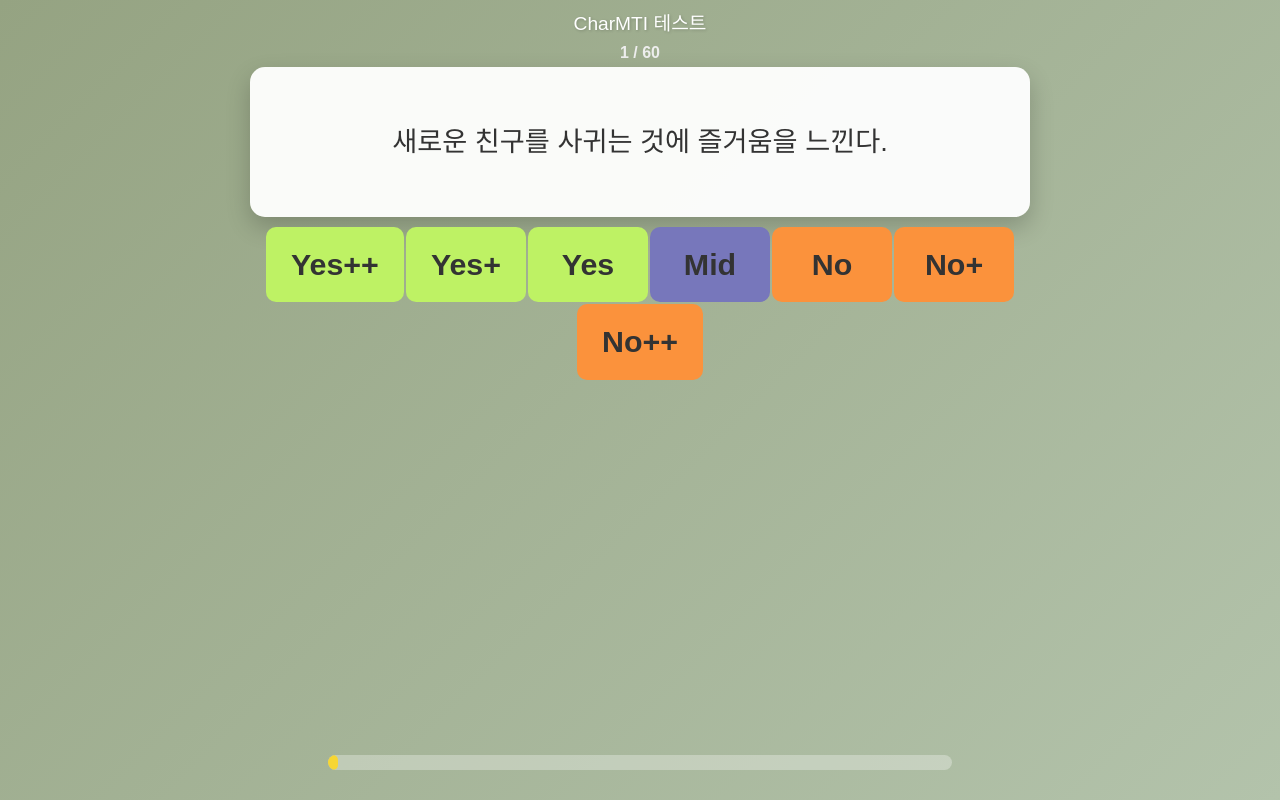
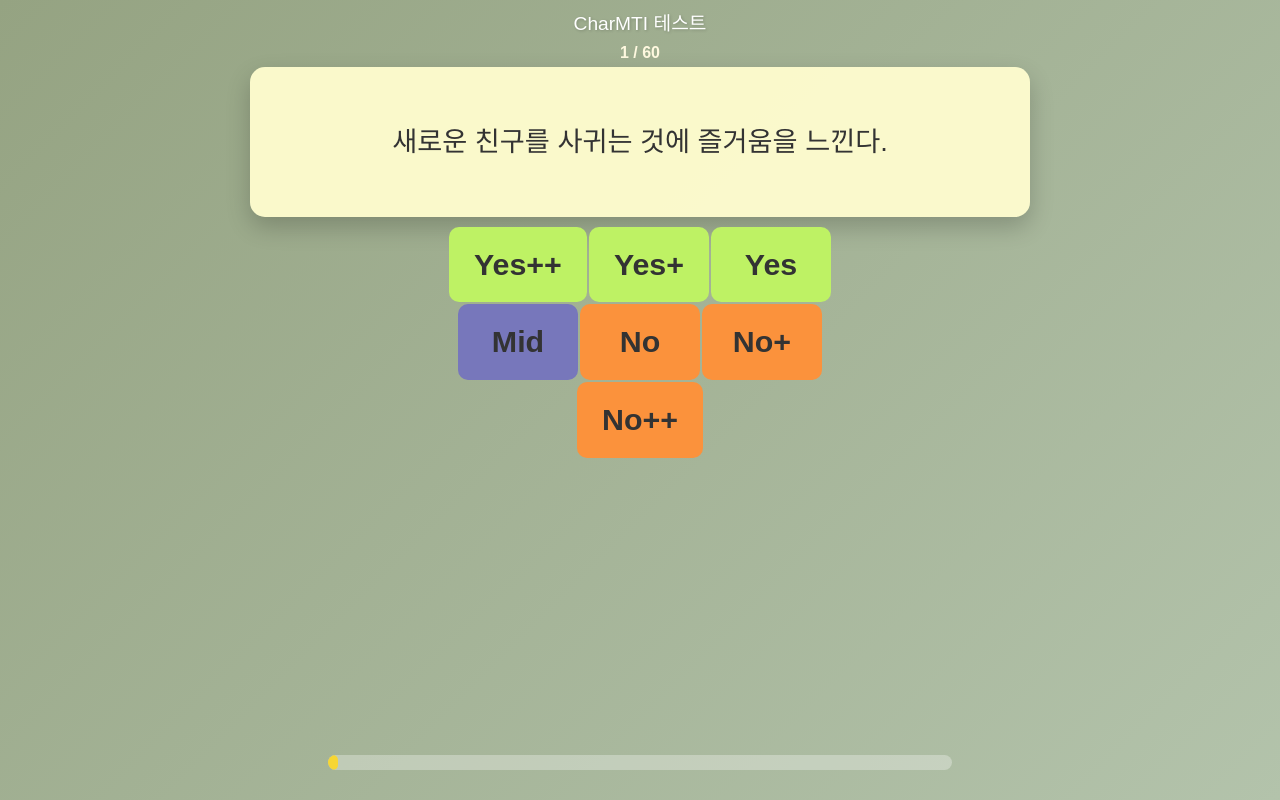
Before and after one commit to ii-johan/charmti, a Next.js app: page /test in a window 1280 px wide. Built offline with nearby package versions, Linux system fonts and the light colour scheme.

Commit message:
feat:updated

```diff
--- a/src/styles/Test.module.css
+++ b/src/styles/Test.module.css
@@ -55,13 +55,13 @@
 
 .questionCounter {
   font-size: 1rem;
-  color: #eee;
+  color: #fff9e0;
   margin-bottom: 2px;
   font-weight: bold;
 }
 
 .statementBox {
-  background-color: rgba(255, 255, 255, 0.95);
+  background-color: rgba(255, 253, 207, 0.95);
   border-radius: 15px;
   padding: 5px;
   margin-bottom: 10px;
@@ -87,7 +87,7 @@
   flex-wrap: wrap; /* 버튼이 많으므로 줄바꿈 허용 */
   justify-content: center;
   gap: 2px; /* 버튼 간 간격 */
-  width: 100%;
+  width: 50%;
   margin-bottom: 5px;
 }
 
```
